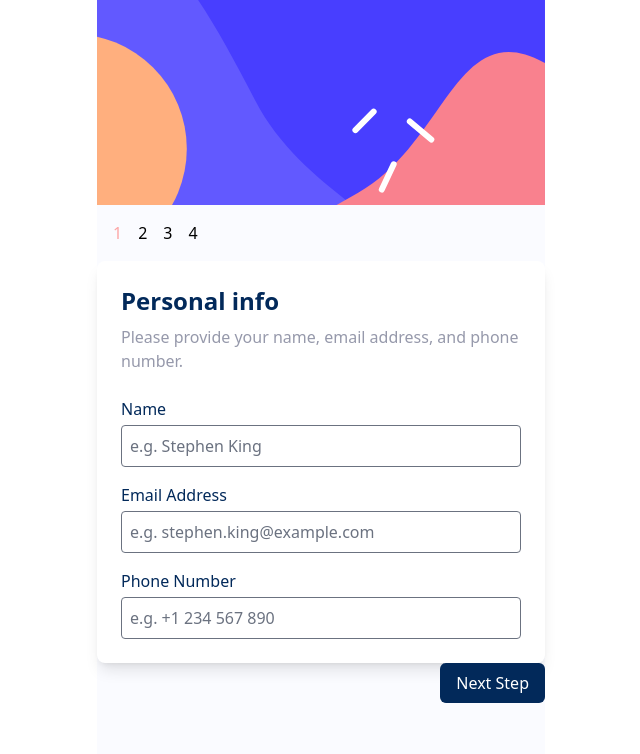
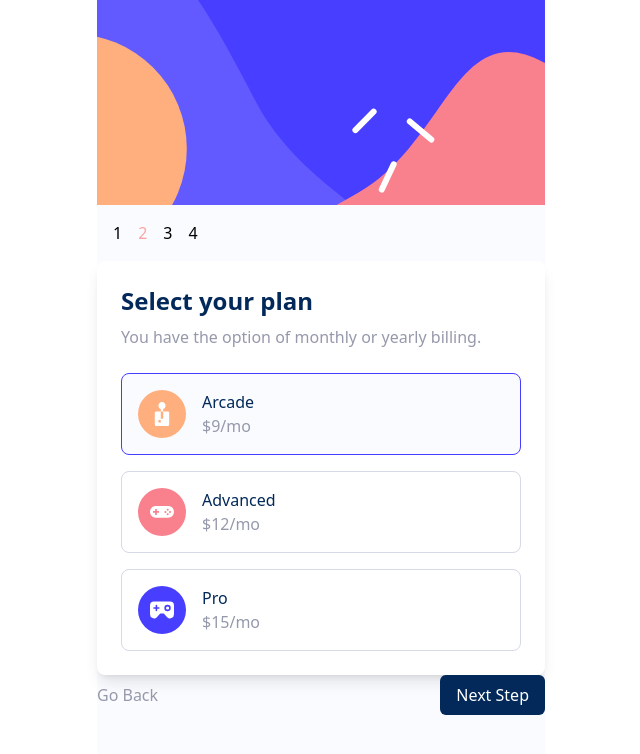
Before and after one commit to cjcoops/multi-step-form, a React (Vite) app: page / in a window 1280 px wide. Shown: the top 754 px of the page, without its empty margins (319-959 px from the left). Built offline with nearby package versions, Linux system fonts and the light colour scheme.

Commit message:
Add plan selection buttons

```diff
--- a/src/App.tsx
+++ b/src/App.tsx
@@ -1,15 +1,18 @@
 import { useState } from 'react';
-import { PersonalInfo } from './types';
+import { FormValues } from './types';
 import { PersonalInfoForm } from './components/PersonalInfoForm';
+import { PlanSelectionForm } from './components/PlanSelectionForm';
 
 const STEPS = ['Your Info', 'Select Plan', 'Add-ons', 'Summary'];
 
 function App() {
-  const [currentStep, setStep] = useState(1);
-  const [formValues, setFormValues] = useState<PersonalInfo>({
+  const [currentStep, setStep] = useState(2);
+  const [formValues, setFormValues] = useState<FormValues>({
     name: '',
     email: '',
     phone: '',
+    plan: 'Arcade',
+    isYearly: false,
   });
 
   const handleNext = () => {
@@ -20,7 +23,7 @@ function App() {
     setStep((prevStep) => Math.max(prevStep - 1, 1));
   };
 
-  const handleUpdateFields = (fields: Partial<PersonalInfo>) => {
+  const handleUpdateFields = (fields: Partial<FormValues>) => {
     setFormValues((prevValues) => ({ ...prevValues, ...fields }));
   };
 
@@ -45,7 +48,9 @@ function App() {
           {currentStep === 1 && (
             <PersonalInfoForm formData={formValues} updateFields={handleUpdateFields} />
           )}
-          {currentStep === 2 && <div>Step 2: Select Plan</div>}
+          {currentStep === 2 && (
+            <PlanSelectionForm formData={formValues} updateFields={handleUpdateFields} />
+          )}
           {currentStep === 3 && <div>Step 3: Add-ons</div>}
           {currentStep === 4 && <div>Step 4: Summary</div>}
         </div>
--- a/src/components/PersonalInfoForm.tsx
+++ b/src/components/PersonalInfoForm.tsx
@@ -2,7 +2,7 @@ import { PersonalInfo } from '../types';
 
 interface PersonalInfoProps {
   formData: PersonalInfo;
-  updateFields: (fields: Partial<PersonalInfoProps['formData']>) => void;
+  updateFields: (fields: Partial<PersonalInfo>) => void;
 }
 
 export function PersonalInfoForm({ formData, updateFields }: PersonalInfoProps) {
--- /dev/null
+++ b/src/components/PlanSelectionForm.tsx
@@ -0,0 +1,71 @@
+import { PLAN_OPTIONS } from '../data';
+import { PlanSelection } from '../types';
+
+interface PlanSelectionFormProps {
+  formData: PlanSelection;
+  updateFields: (fields: Partial<PlanSelection>) => void;
+}
+
+export function PlanSelectionForm({ formData, updateFields }: PlanSelectionFormProps) {
+  const handlePlanChange = (plan: (typeof PLAN_OPTIONS)[number]['name']) => {
+    updateFields({ plan });
+  };
+
+  const handleBillingCycle = () => {
+    updateFields({ isYearly: !formData.isYearly });
+  };
+
+  return (
+    <div>
+      <h1 className="text-marine-blue text-2xl font-bold">Select your plan</h1>
+      <p className="text-cool-gray mt-2">You have the option of monthly or yearly billing.</p>
+
+      <div className="mt-6 space-y-4">
+        <div className="flex flex-col gap-4">
+          {PLAN_OPTIONS.map((plan) => (
+            <button
+              key={plan.name}
+              type="button"
+              className={`items-top flex gap-4 rounded-lg border p-4 ${
+                formData.plan === plan.name
+                  ? 'border-purplish-blue bg-alabaster'
+                  : 'border-light-gray'
+              }`}
+              onClick={() => handlePlanChange(plan.name)}
+            >
+              <img src={plan.icon} alt={plan.name} className="aspect-square h-12" />
+              <div className="text-left">
+                <div className="text-marine-blue font-medium">{plan.name}</div>
+                <div className="text-cool-gray">
+                  ${formData.isYearly ? `${plan.yearlyPrice}/yr` : `${plan.monthlyPrice}/mo`}
+                </div>
+                {formData.isYearly && <div className="text-marine-blue text-sm">2 months free</div>}
+              </div>
+            </button>
+          ))}
+        </div>
+
+        {/* Billing toggle */}
+        {/* <div className="bg-alabaster flex items-center justify-center gap-4 rounded-lg p-4">
+          <span className={`${!formData.isYearly ? 'text-marine-blue' : 'text-cool-gray'}`}>
+            Monthly
+          </span>
+          <button
+            type="button"
+            className="bg-marine-blue relative h-6 w-12 rounded-full"
+            onClick={handleBillingCycle}
+          >
+            <div
+              className={`absolute top-1 h-4 w-4 rounded-full bg-white transition-all ${
+                formData.isYearly ? 'left-7' : 'left-1'
+              }`}
+            />
+          </button>
+          <span className={`${formData.isYearly ? 'text-marine-blue' : 'text-cool-gray'}`}>
+            Yearly
+          </span>
+        </div> */}
+      </div>
+    </div>
+  );
+}
--- /dev/null
+++ b/src/data.tsx
@@ -0,0 +1,20 @@
+export const PLAN_OPTIONS = [
+  {
+    name: 'Arcade',
+    monthlyPrice: 9,
+    yearlyPrice: 90,
+    icon: '/images/icon-arcade.svg',
+  },
+  {
+    name: 'Advanced',
+    monthlyPrice: 12,
+    yearlyPrice: 120,
+    icon: '/images/icon-advanced.svg',
+  },
+  {
+    name: 'Pro',
+    monthlyPrice: 15,
+    yearlyPrice: 150,
+    icon: '/images/icon-pro.svg',
+  },
+] as const;
```
Also changed, not shown: src/types.tsx (+9 -0 lines).
